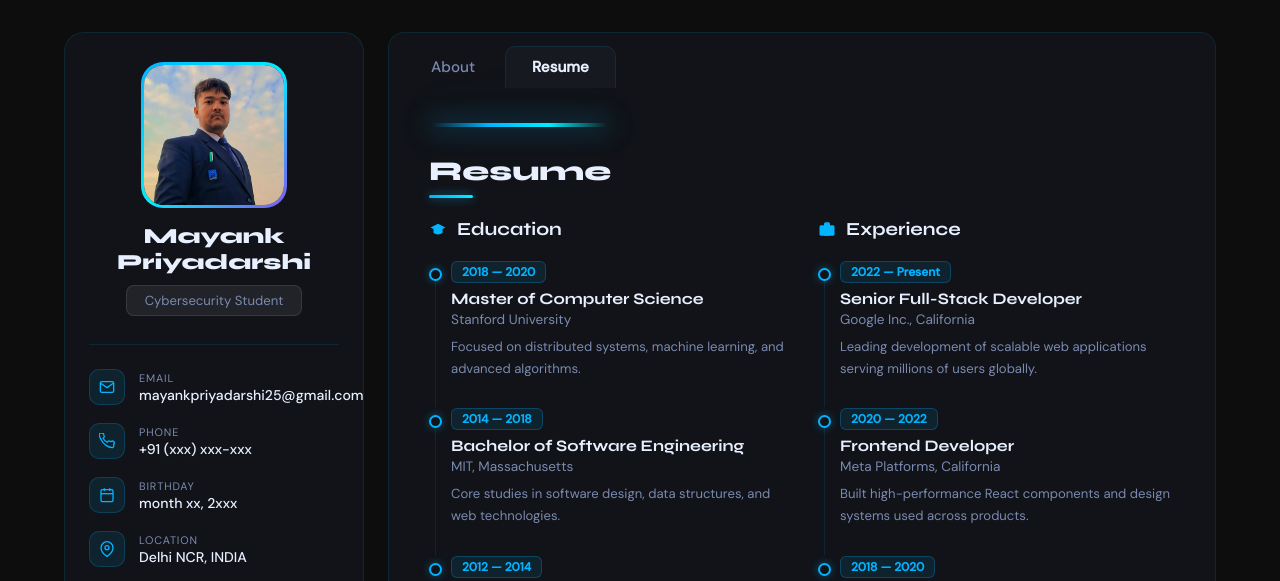
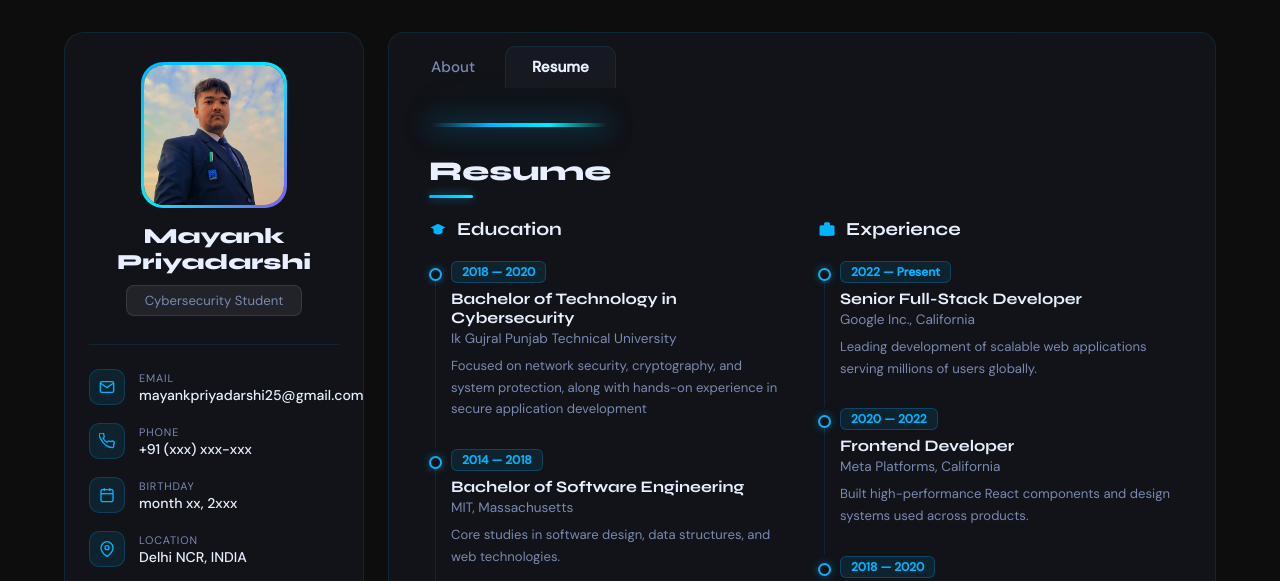
Before and after one commit to mayankpriyadarshi25/mayankpriyadarshi25.github.io, a website: page About.html in a window 1280 px wide. Both pictures are taken after a click on the button "Resume". Shown: the top 581 px of the page. Drawn offline with Linux system fonts and the light colour scheme.

Commit message:
Update education entry details on the About page.

```diff
--- a/About.html
+++ b/About.html
@@ -755,10 +755,11 @@
                         <div class="timeline">
                             <div class="timeline-item">
                                 <span class="tl-period">2018 — 2020</span>
-                                <div class="tl-title">Master of Computer Science</div>
-                                <div class="tl-place">Stanford University</div>
-                                <div class="tl-desc">Focused on distributed systems, machine learning, and advanced
-                                    algorithms.</div>
+                                <div class="tl-title">Bachelor of Technology in Cybersecurity</div>
+                                <div class="tl-place">Ik Gujral Punjab Technical University</div>
+                                <div class="tl-desc">Focused on  network security, cryptography, and system
+                                protection, along with hands-on experience in secure application development</div>
+
                             </div>
                             <div class="timeline-item">
                                 <span class="tl-period">2014 — 2018</span>
```
